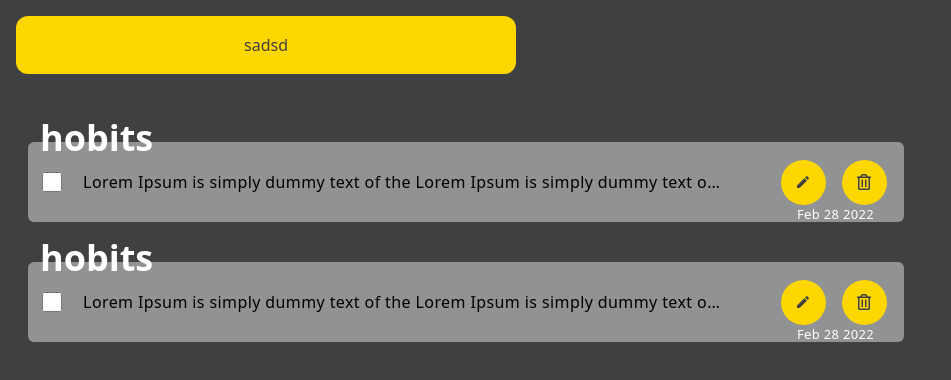
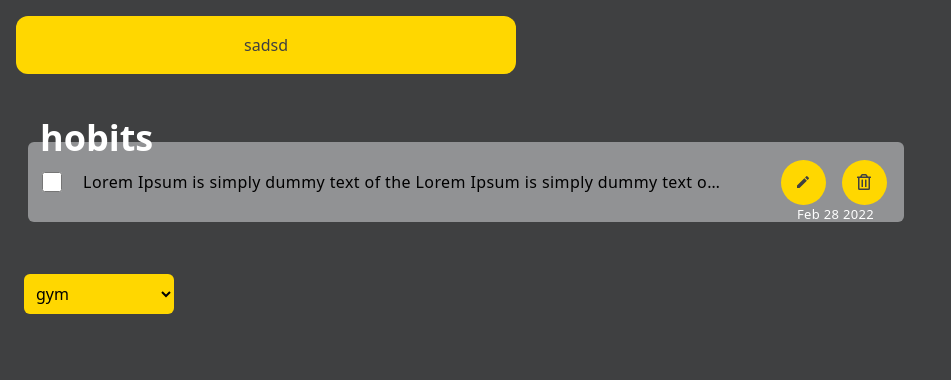
Before and after one commit to FarzinMoha/note-app, a Next.js app: page / in a window 1280 px wide. Shown: the top 380 px of the page, without its empty margins (0-951 px from the left). Built offline with nearby package versions, Linux system fonts and the light colour scheme.

Commit message:
add drop down

```diff
--- /dev/null
+++ b/components/drop-down/DropDown.tsx
@@ -0,0 +1,12 @@
+import { dropDownProps } from '@/type/type'
+import React, { SelectHTMLAttributes } from 'react'
+
+const DropDown:React.FC<SelectHTMLAttributes<HTMLSelectElement> & dropDownProps> = ({items}) => {
+  return (
+    <select className='min-w-[150px] outline-none mx-2 cursor-pointer h-[40px] pl-2 bg-secondry rounded-md'>
+        {items.map(item=> <option className='cursor-pointer'>{item}</option>)}
+    </select>
+  )
+}
+
+export default DropDown
--- a/pages/index.tsx
+++ b/pages/index.tsx
@@ -1,9 +1,11 @@
 import Button from "@/components/button/Button";
+import DropDown from "@/components/drop-down/DropDown";
 import Input from "@/components/input/Input";
 import Note from "@/components/note/Note";
 import Text from "@/components/text/Text";
 
 const Home = () => {
+  const itemList = ['gym','walking','swim','play','football']
   return (
     <main className="w-screen min-h-screen px-4 bg-primary">
       <Button>sadsd</Button>
@@ -11,8 +13,8 @@ const Home = () => {
       {/* <Text label="text area" error="shagdjghas" /> */}
       <div className="w-[900px]  p-3">
         <Note />
-        <Note />
       </div>
+      <DropDown items={itemList}/>
     </main>
   );
 };
--- a/type/type.ts
+++ b/type/type.ts
@@ -9,3 +9,7 @@ export type inputProps = {
     label?:string
     error?:string
 }
+
+export type dropDownProps = {
+    items:any[]
+}
```
